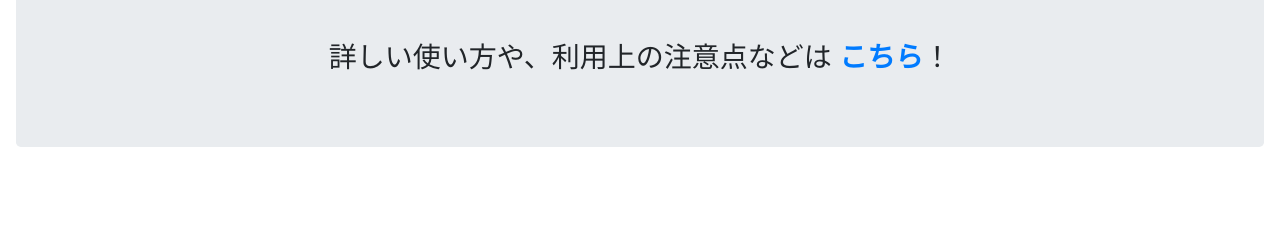
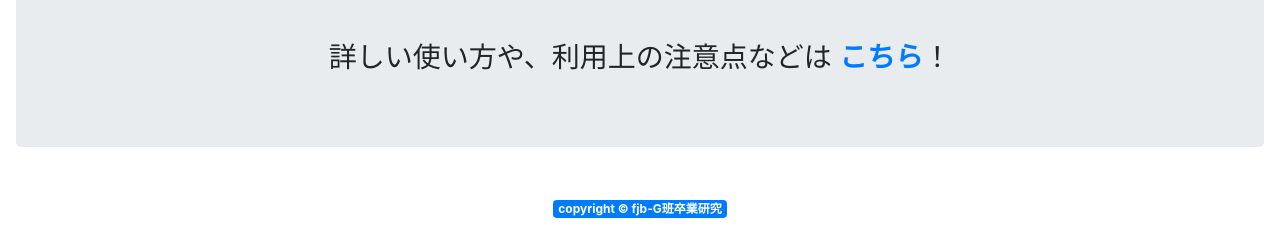
Before and after one commit to nashi2603/urlreader, a Django app: page / in a window 1280 px wide. Shown: the part 554-800 px from the top of the page. Run offline with Django 3.2, Linux system fonts and the light colour scheme; some libraries are stand-ins or nearby versions.

Commit message:
#2 added copyright

```diff
--- a/urlreader/top/templates/top.html
+++ b/urlreader/top/templates/top.html
@@ -32,4 +32,11 @@
         </div>
     </div>
 </body>
+<footer>
+    <div class="my-box mb-3">
+        <div class="copyright text-center">
+            <span class="badge badge-primary">copyright &copy; fjb-G班卒業研究</span>
+        </div>
+    </div>
+</footer>
 </html>
```
Also changed, not shown: urlreader/guides/templates/guides.html (+7 -0 lines), urlreader/results/templates/results.html (+7 -0 lines).
